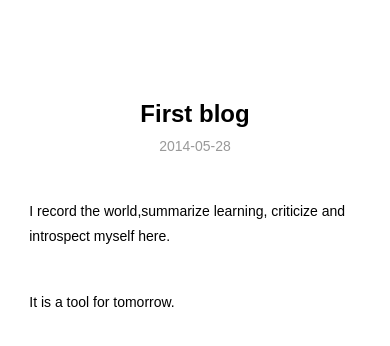
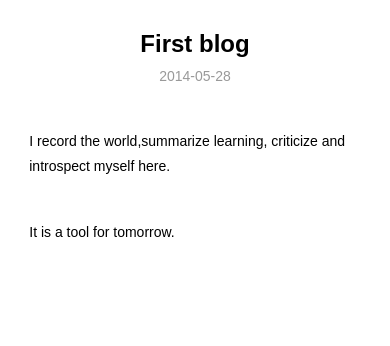
Before and after one commit to ldengjie/ldengjie.github.io, a Jekyll site: the page built from _posts/blog/2014-05-28-first-blog.md, in a window 390 px wide. Shown: the top 346 px of the page. Built offline with Jekyll 4.4.1, drawn with Linux system fonts in a browser that asks for light colours; Markdown is read by kramdown in place of the engine named in the settings.

Commit message:
default.css

```diff
--- a/css/default.css
+++ b/css/default.css
@@ -177,7 +177,7 @@ h3.about {color:#777;margin-top:20px;font-size:22px;margin-bottom:10px}
     .index-content .artical-cate { width:85%; }
     .sidenav {display:none;}
     .entry {float:none;width:auto;background:transparent;padding:0;box-shadow:none;}
-    #content {width:85%;margin:100px auto 50px; }
+    #content {width:85%;margin:30px auto 50px; }
 }
 @media (max-width: 1300px){
     .home-menu { position:absolute; }
```
